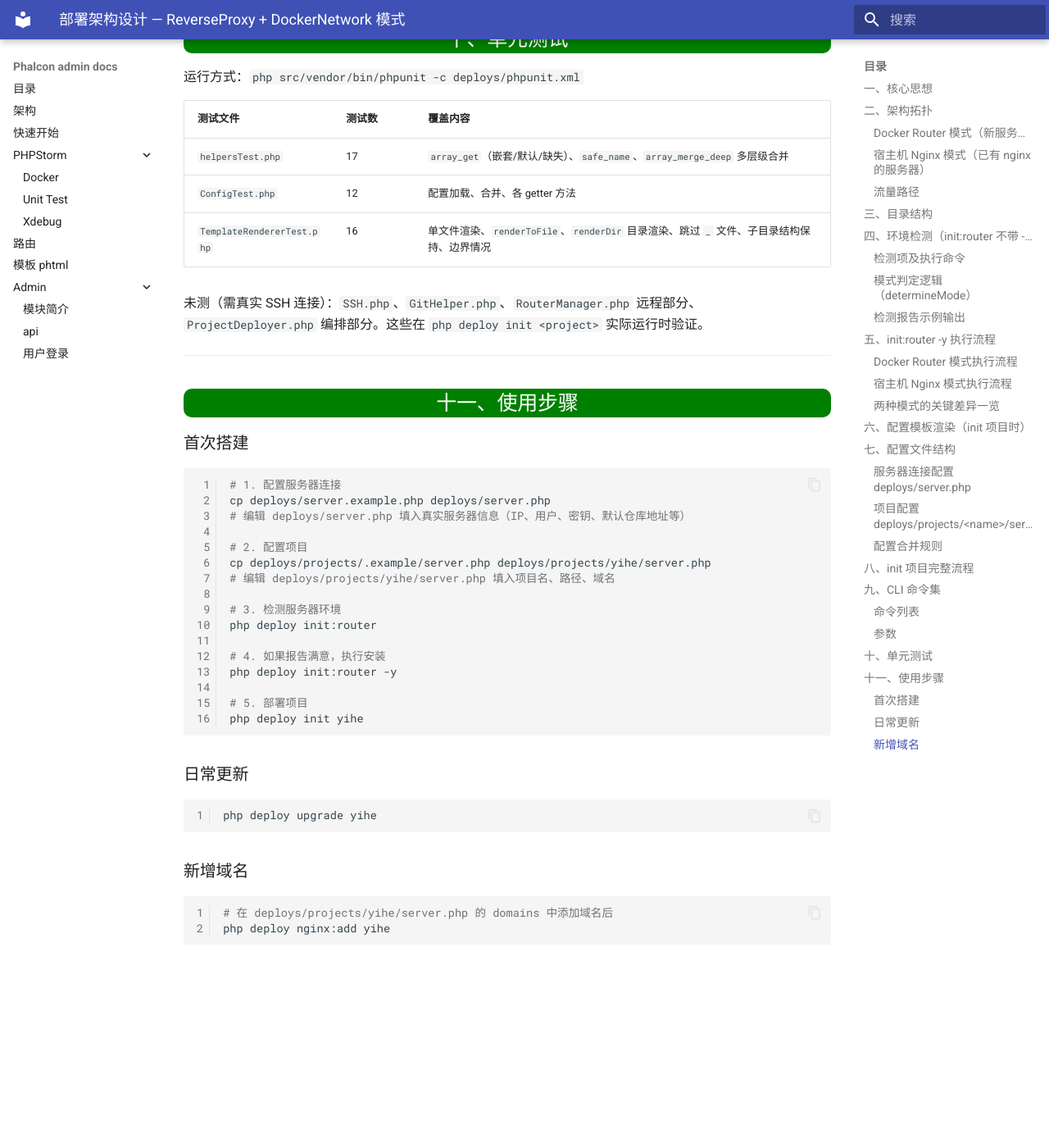
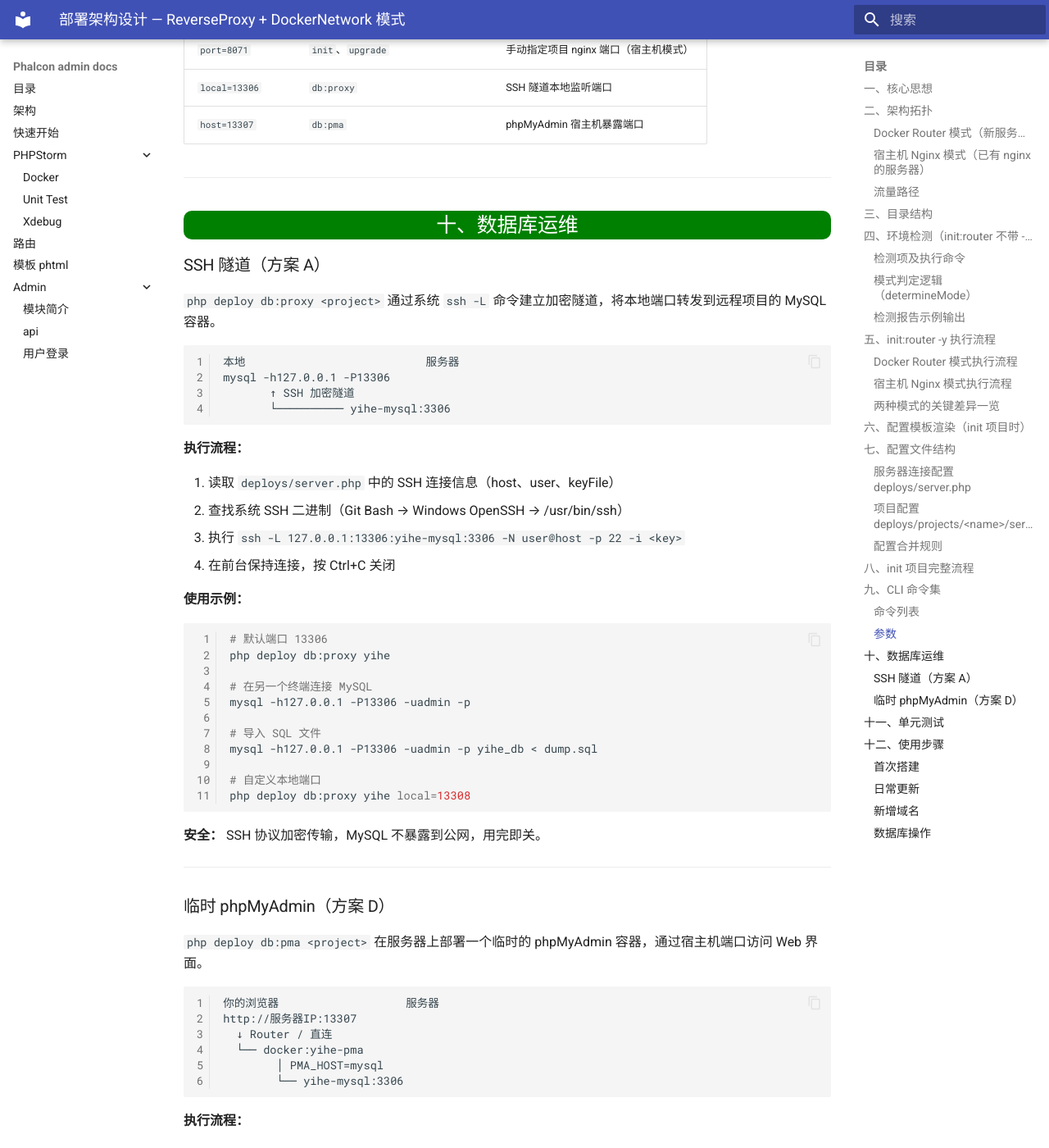
Before and after one commit to tao996/phalcon-admin, an MkDocs documentation site: the page built from docs/deploy-architecture.md, in a window 1280 px wide and 1400 px high, scrolled down 9180 px. Shown: the whole window at 82% size. Built offline with MkDocs 1.6.1 and Material for MkDocs 9.7.7, drawn with Linux system fonts in a browser that asks for light colours; a script that is not in the unit is left out; before the commit the page ends 10356 px from its top, so only the background shows below that; some of the changed text lies outside the part shown.

Commit message:
docs: 补充 db:proxy / db:pma / db:pma-rm 说明
- CLI 命令表新增 3 个数据库运维命令
- 参数表新增 local= / host=
- 新增第十章「数据库运维」，分别详述 SSH 隧道和临时 phpMyAdmin 的原理、流程、示例
- 使用步骤新增「数据库操作」小节

````diff
--- a/docs/deploy-architecture.md
+++ b/docs/deploy-architecture.md
@@ -391,6 +391,9 @@ return [
 | `php deploy nginx:add <project>` | 将 project 的域名添加到 Router |
 | `php deploy nginx:remove <project>` | 从 Router 移除 project 的域名 |
 | `php deploy status <project>` | 查看项目容器运行状态 |
+| `php deploy db:proxy <project>` | SSH 隧道转发：本地端口 → 远程项目的 MySQL |
+| `php deploy db:pma <project>` | 部署临时 phpMyAdmin，通过宿主机端口访问 |
+| `php deploy db:pma-rm <project>` | 删除临时 phpMyAdmin 容器 |
 
 ### 参数
 
@@ -400,10 +403,94 @@ return [
 | `env=prod` | 所有命令 | 选择服务器配置 `server.{env}.php` |
 | `mode=host_nginx` | `init:router -y`、`init`、`upgrade` | 强制宿主机模式 |
 | `port=8071` | `init`、`upgrade` | 手动指定项目 nginx 端口（宿主机模式） |
+| `local=13306` | `db:proxy` | SSH 隧道本地监听端口 |
+| `host=13307` | `db:pma` | phpMyAdmin 宿主机暴露端口 |
 
 ---
 
-## 十、单元测试
+## 十、数据库运维
+
+### SSH 隧道（方案 A）
+
+`php deploy db:proxy <project>` 通过系统 `ssh -L` 命令建立加密隧道，将本地端口转发到远程项目的 MySQL 容器。
+
+```
+本地                           服务器
+mysql -h127.0.0.1 -P13306
+       ↑ SSH 加密隧道
+       └────────── yihe-mysql:3306
+```
+
+**执行流程：**
+
+1. 读取 `deploys/server.php` 中的 SSH 连接信息（host、user、keyFile）
+2. 查找系统 SSH 二进制（Git Bash → Windows OpenSSH → /usr/bin/ssh）
+3. 执行 `ssh -L 127.0.0.1:13306:yihe-mysql:3306 -N user@host -p 22 -i <key>`
+4. 在前台保持连接，按 Ctrl+C 关闭
+
+**使用示例：**
+
+```bash
+# 默认端口 13306
+php deploy db:proxy yihe
+
+# 在另一个终端连接 MySQL
+mysql -h127.0.0.1 -P13306 -uadmin -p
+
+# 导入 SQL 文件
+mysql -h127.0.0.1 -P13306 -uadmin -p yihe_db < dump.sql
+
+# 自定义本地端口
+php deploy db:proxy yihe local=13308
+```
+
+**安全：** SSH 协议加密传输，MySQL 不暴露到公网，用完即关。
+
+---
+
+### 临时 phpMyAdmin（方案 D）
+
+`php deploy db:pma <project>` 在服务器上部署一个临时的 phpMyAdmin 容器，通过宿主机端口访问 Web 界面。
+
+```
+你的浏览器                   服务器
+http://服务器IP:13307
+  ↓ Router / 直连
+  └── docker:yihe-pma
+        │ PMA_HOST=mysql
+        └── yihe-mysql:3306
+```
+
+**执行流程：**
+
+1. SSH 连接到服务器
+2. 查找项目的 Docker 网络（`<project>_backend`）
+3. `docker run -d --rm --name yihe-pma --network yihe_backend -p 13307:80 -e PMA_HOST=mysql phpmyadmin/phpmyadmin`
+4. 打印访问地址和登录凭据
+
+**使用示例：**
+
+```bash
+# 部署（默认端口 13307）
+php deploy db:pma yihe
+
+# 输出示例：
+#   http://服务器IP:13307
+#   用户名: admin
+#   密码:   (从 projects/yihe/server.php 的 env.MYSQL_PASSWORD 获取)
+
+# 自定义端口
+php deploy db:pma yihe host=13308
+
+# 使用完后清理
+php deploy db:pma-rm yihe
+```
+
+**安全：** 临时容器（`--rm`），端口仅在使用期间开放；用完 `db:pma-rm` 删除。容器基于 `phalcon-shared` 以外的项目内网，不暴露到其他项目。
+
+---
+
+## 十一、单元测试
 
 运行方式：`php src/vendor/bin/phpunit -c deploys/phpunit.xml`
 
@@ -417,14 +504,14 @@ return [
 
 ---
 
-## 十一、使用步骤
+## 十二、使用步骤
 
 ### 首次搭建
 
 ```bash
 # 1. 配置服务器连接
 cp deploys/server.example.php deploys/server.php
-# 编辑 deploys/server.php 填入真实服务器信息（IP、用户、密钥、默认仓库地址等）
+# 编辑 deploys/server.php 填入真实服务器信息
 
 # 2. 配置项目
 cp deploys/projects/.example/server.php deploys/projects/yihe/server.php
@@ -452,3 +539,18 @@ php deploy upgrade yihe
 # 在 deploys/projects/yihe/server.php 的 domains 中添加域名后
 php deploy nginx:add yihe
 ```
+
+### 数据库操作
+
+```bash
+# SSH 隧道连接 MySQL
+php deploy db:proxy yihe
+# 在另一个终端登录：mysql -h127.0.0.1 -P13306 -uadmin -p
+
+# 临时 phpMyAdmin
+php deploy db:pma yihe
+# 访问 http://服务器IP:13307
+
+# 清理 phpMyAdmin
+php deploy db:pma-rm yihe
+```
````
